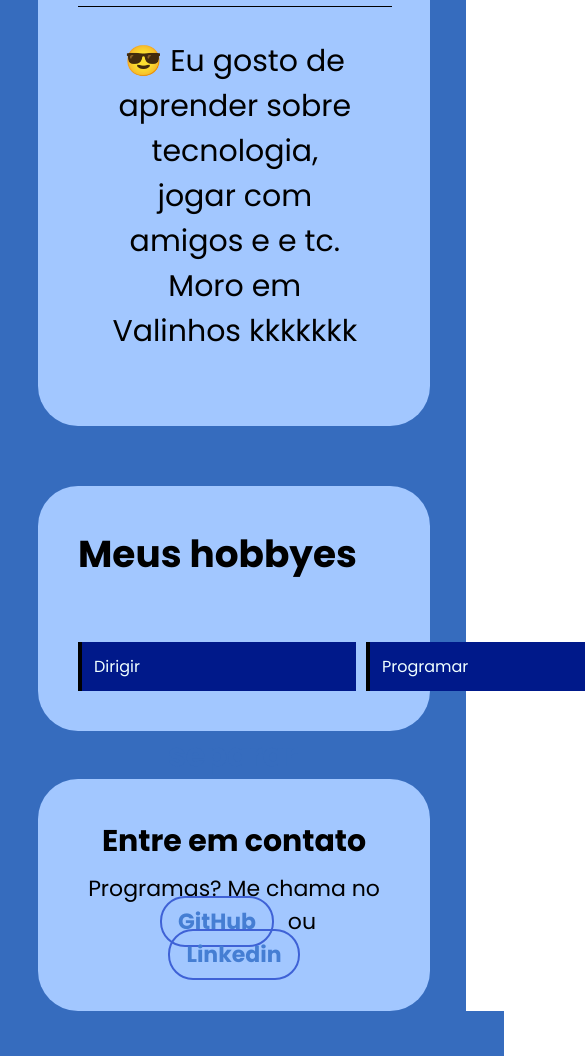
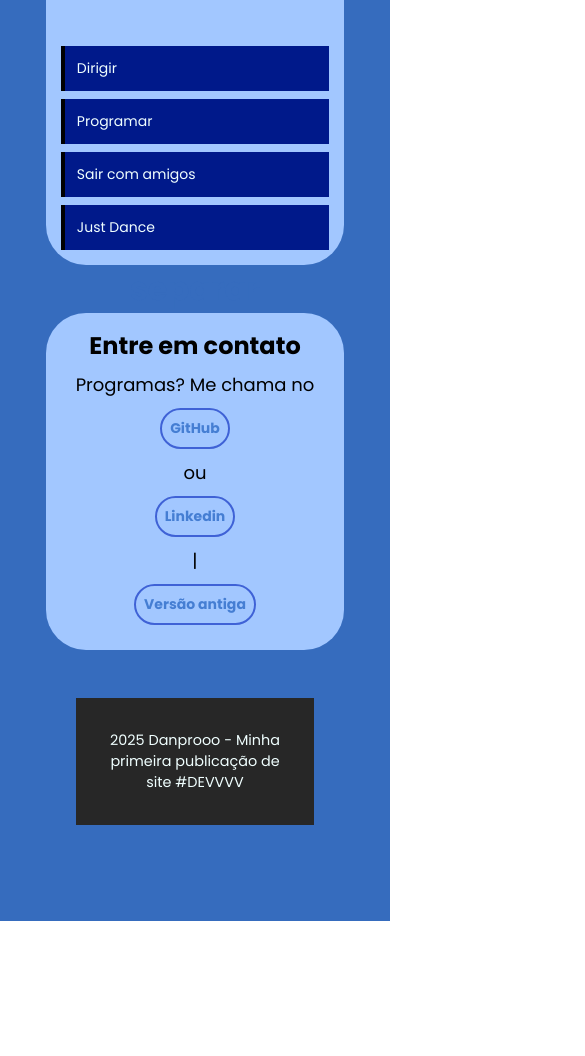
Before and after one commit to DaniloJorge12/Meu-primeiro-site, a plain HTML site: page index.html in a window 390 px wide. Shown: the part 720-1776 px from the top of the page, 585 px wide, since content can reach past the window. After the commit the page ends 1641 px from the top, so only its background shows below. Drawn offline with Linux system fonts and the light colour scheme.

Commit message:
Criar a responsividade

```diff
--- a/assets/styles/index.css
+++ b/assets/styles/index.css
@@ -1,70 +1,69 @@
 @import url('https://fonts.googleapis.com/css2?family=Poppins:ital,wght@0,100;0,200;0,300;0,400;0,500;0,600;0,700;0,800;0,900;1,100;1,200;1,300;1,400;1,500;1,600;1,700;1,800;1,900&display=swap');
 @import url('https://fonts.googleapis.com/css2?family=Noto+Sans+JP:wght@100..900&family=Poppins:ital,wght@0,100;0,200;0,300;0,400;0,500;0,600;0,700;0,800;0,900;1,100;1,200;1,300;1,400;1,500;1,600;1,700;1,800;1,900&display=swap');
 
-/*Reset do CSS*/
-*{
+/* Reset do CSS */
+* {
     margin: 0px;
     padding: 0px;
+    box-sizing: border-box;
 }
 
-/* Configurações gerais*/
-body{
+/* Configurações gerais */
+body {
     display: flex;
     flex-direction: column;
     min-height: 100vh;
 }
 
-h1,
-p {
-    text-align:center;
+h1, p {
+    text-align: center;
 }
-header{
+
+header {
     background-color: rgb(28, 57, 184);
     color: azure;
     font-family: "Poppins", sans-serif;
     padding: 60px;
-    font-size:xx-large;
+    font-size: xx-large;
 }
 
-
-main{
+main {
     background-color: rgb(54, 108, 190);
     flex: 1;
     font-family: "Poppins", sans-serif;
-    padding: 48px 38px 48px 38px;
+    padding: 48px 38px;
     width: 100%;
 }
 
-about-section{
-    display:block;
+about-section {
+    display: block;
     background-color: rgb(162, 199, 255);
     width: 80%;
-    margin: 0 auto;
+    margin: 0 auto 60px auto;
     padding: 40px;
-    margin-bottom: 60px;
     border-radius: 40px;
 }
 
-#titulo-sobre-mim{
+#titulo-sobre-mim {
     font-size: 40px;
     font-family: "Poppins", sans-serif;
-    border-bottom: blue;
-    width: 80%;
     background-color: rgba(62, 113, 146, 0);
     margin-top: 60px;
     padding: 32px;
     border-bottom: 1px solid rgb(0, 0, 0);
-    border: 38px 0px 38px 0px;
+    width: 80%;
 }
-.texto-sobre-mim{
+
+.texto-sobre-mim {
     font-size: 30px;
     font-family: "Poppins", sans-serif;
+    background-color: rgba(62, 113, 146, 0);
+    padding: 32px;
     width: 80%;
-    background-color:  rgba(62, 113, 146, 0);
-    padding: 32px;
 }
-hobbies{
-    display:block;
+
+hobbies {
+    display: block;
     background-color: rgb(162, 199, 255);
     width: 80%;
     margin: 0 auto;
@@ -73,38 +72,40 @@ hobbies{
     border-radius: 40px;
 }
 
-ul{
+ul {
     list-style: none;
     font-size: medium;
     margin-top: 60px;
     padding: 0;
     display: flex;
+    flex-wrap: wrap;
     gap: 10px;
     border-radius: 200px;
+    justify-content: center;
 }
 
-li{
+li {
     background-color: rgb(0, 25, 138);
     padding: 12px;
     border-left: 4px solid rgb(0, 0, 0);
     font-size: 16px;
     min-width: 250px;
     color: azure;
-
+    text-align: center;
 }
 
-li:houver{
+li:hover {
     background-color: beige;
     transform: translateX(5px);
     transition: all 0.3s ease;
 }
 
-h1{
-    color:  rgb(54, 108, 190);
+h1 {
+    color: rgb(54, 108, 190);
 }
 
-contact{
-    display:block;
+contact {
+    display: block;
     background-color: rgb(162, 199, 255);
     width: 80%;
     margin: 0 auto;
@@ -132,20 +133,126 @@ contact a {
     margin: 0 0.5rem;
     border: 2px solid rgb(63, 98, 214);
     border-radius: 25px;
+    display: inline-block;
 }
 
 contact a:hover {
     background-color: blue;
-    color:azure;
+    color: azure;
     transform: translateY(-2px);
 }
-footer{
+
+footer {
     background-color: rgb(39, 39, 39);
     color: azure;
     text-align: center;
     padding: 2rem;
     width: 100%;
 }
+
 footer p {
     font-size: 1rem;
+    text-align: center;
+    border-width: 20px;
 }
+
+/* ================================= */
+/*        🔥 RESPONSIVIDADE 🔥        */
+/* ================================= */
+@media (max-width: 1024px) {
+    header {
+        font-size: x-large;
+        padding: 40px;
+    }
+
+    #titulo-sobre-mim,
+    .texto-sobre-mim,
+    about-section,
+    hobbies,
+    contact {
+        width: 90%;
+    }
+
+    ul {
+        flex-direction: column;
+        align-items: center;
+    }
+
+    li {
+        min-width: unset;
+        width: 80%;
+    }
+}
+
+@media (max-width: 768px) {
+    header {
+        font-size: large;
+        padding: 30px;
+    }
+
+    #titulo-sobre-mim {
+        font-size: 28px;
+    }
+
+    .texto-sobre-mim {
+        font-size: 20px;
+    }
+
+    contact h2 {
+        font-size: 24px;
+    }
+
+    contact p {
+        font-size: 18px;
+    }
+
+    contact a {
+        display: block;
+        margin: 10px auto;
+        width: fit-content;
+    }
+}
+
+@media (max-width: 480px) {
+    header {
+        font-size: medium;
+        padding: 15px;
+        text-align: center;
+    }
+
+    #titulo-sobre-mim {
+        font-size: 26px;
+        margin-top: 20px;
+    }
+
+    .texto-sobre-mim {
+        font-size: 16px;
+    }
+
+    about-section,
+    hobbies,
+    contact {
+        width: 95%;
+        padding: 15px;
+    }
+
+    ul {
+        flex-direction: column;
+        gap: 8px;
+    }
+
+    li {
+        font-size: 14px;
+        width: 100%;
+        text-align: left;
+    }
+
+    contact a {
+        font-size: 14px;
+        padding: 0.5rem;
+    }
+
+    footer p {
+        font-size: 0.9rem;
+    }
+}
--- a/index.html
+++ b/index.html
@@ -35,7 +35,8 @@
         <h2>Entre em contato</h2>
         <p>Programas? Me chama no
             <a href="https://github.com/DaniloJorge12" target="_blank">GitHub</a> ou
-            <a href="https://www.linkedin.com/in/danilo-jorge-a50242335/?lipi=urn%3Ali%3Apage%3Ad_flagship3_feed%3BFXVbuhMBQimCWnDWbxQYfQ%3D%3D" target="_blank">Linkedin</a>
+            <a href="https://www.linkedin.com/in/danilo-jorge-a50242335/?lipi=urn%3Ali%3Apage%3Ad_flagship3_feed%3BFXVbuhMBQimCWnDWbxQYfQ%3D%3D" target="_blank">Linkedin</a> |
+            <a href="pages/testes.html" target="_blank">Versão antiga</a>
         </p>
         </contact>
         <main>
```
Also changed, not shown: pages/testes.html (+13 -0 lines), image/image.png (added).
